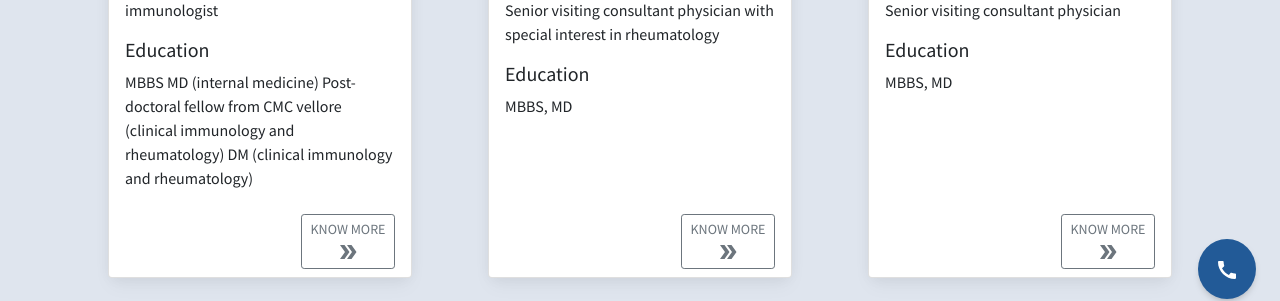
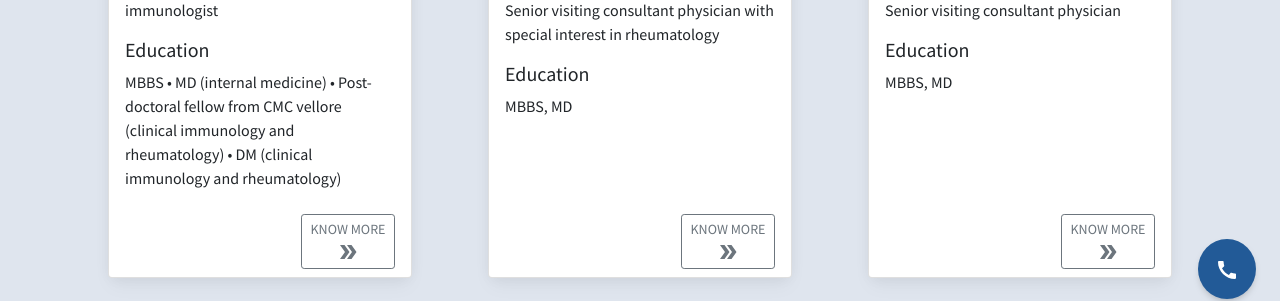
Before and after one commit to sushskvnitn/hospital-project, a React (Create React App) app: page /doctors in a window 1280 px wide. Shown: the part 477-778 px from the top of the page. Built offline with nearby package versions, Linux system fonts and the light colour scheme.

Commit message:
push paps

```diff
--- a/src/components/Testimonials/card.jsx
+++ b/src/components/Testimonials/card.jsx
@@ -24,7 +24,7 @@ const card = (props) => {
        <p className="px-xl-3 fs-5 fst-italic fw-lighter">
           {props.description.slice(0, 210)} <FormatQuoteIcon />
         </p>
-        <figcaption class="blockquote-footer">
+        <figcaption className="blockquote-footer">
   {props.name}
   </figcaption>
           <ul className="list-unstyled d-flex justify-content-center mb-0 star_color"  >
--- a/src/components/about/about.jsx
+++ b/src/components/about/about.jsx
@@ -37,9 +37,9 @@ const about = () => {
 DM (Rheumatology and Clinical Immunology) <br />
 Post Doctoral Fellow (CMC Vellore) <br /> </span>
                       </div>
-                      <div class="d-lg-none testimg"><img title="Rahul Kumar Yadav" src="https://images.unsplash.com/photo-1666214276372-24e331683e78?ixlib=rb-4.0.3&ixid=MnwxMjA3fDF8MHxzZWFyY2h8MXx8aG9zcGl0YWx8ZW58MHx8MHx8&auto=format&fit=crop&w=500&q=60" width="80%" className='img-fluid rounded imgtest'  alt=""/>
+                      <div className="d-lg-none testimg"><img title="Rahul Kumar Yadav" src="https://images.unsplash.com/photo-1666214276372-24e331683e78?ixlib=rb-4.0.3&ixid=MnwxMjA3fDF8MHxzZWFyY2h8MXx8aG9zcGl0YWx8ZW58MHx8MHx8&auto=format&fit=crop&w=500&q=60" width="80%" className='img-fluid rounded imgtest'  alt=""/>
                      </div>
-<div class="d-none d-lg-block"><figure className=""><img title="Rahul Kumar Yadav" src="https://images.unsplash.com/photo-1666214276372-24e331683e78?ixlib=rb-4.0.3&ixid=MnwxMjA3fDF8MHxzZWFyY2h8MXx8aG9zcGl0YWx8ZW58MHx8MHx8&auto=format&fit=crop&w=500&q=60" className='img-fluid' alt=""/></figure>
+<div className="d-none d-lg-block"><figure className=""><img title="Rahul Kumar Yadav" src="https://images.unsplash.com/photo-1666214276372-24e331683e78?ixlib=rb-4.0.3&ixid=MnwxMjA3fDF8MHxzZWFyY2h8MXx8aG9zcGl0YWx8ZW58MHx8MHx8&auto=format&fit=crop&w=500&q=60" className='img-fluid' alt=""/></figure>
                         </div>
 
                     </div>
--- a/src/components/doctors/doctors.jsx
+++ b/src/components/doctors/doctors.jsx
@@ -15,20 +15,19 @@ of experience. Live pain free on your way to recovery.</h5>
           <DoctorCard name="Salil A Ganu "
           subdesc="Consultant rheumatologist and clinical immunologist"
            education="MBBS
-MD (internal medicine)
-Post-doctoral fellow from CMC vellore (clinical immunology and rheumatology)
-DM (clinical immunology and rheumatology)"
+           • MD (internal medicine)
+           • Post-doctoral fellow from CMC vellore (clinical immunology and rheumatology)
+           • DM (clinical immunology and rheumatology)"
            address=""
            website=""
            email=""
-           achievement="2nd rank in cardio"
           experiance="Worked as a senior resident (PG) 3 years as a part of DM training at Amrita Institute of Medical Science, Kochi. •
-Worked as a senior resident (PG) for 2 years and senior registrar (non-PG) for 6 months in prestigious Christina Medical College Vellore.
-• Has a keen interest in clinical research further area of interest – connective tissue diseases, vasculitis and autoinflammatory syndromes."
+            Worked as a senior resident (PG) for 2 years and senior registrar (non-PG) for 6 months in prestigious Christina Medical College Vellore.
+            • Has a keen interest in clinical research further area of interest – connective tissue diseases, vasculitis and autoinflammatory syndromes."
           image="https://img.freepik.com/free-photo/portrait-smiling-male-doctor_171337-1532.jpg?w=996&t=st=1670048389~exp=1670048989~hmac=a9a06ea7e58052cdc5f2c3bf201a793e59dffca753526f4962fec80b22da8a6d"
           interests="Orthopedics"
-          desc="     1. Ganu SA, Mathew AJ, Nadaraj A, Jeyaseelan L, Danda D. Cotrimoxazole prophylaxis prevents major infective episodes in patients with systemic lupus erythematosus on immunosuppressants: A non-concurrent cohort study. Lupus. 2021 May;30(6):893-900. doi: 10.1177/0961203321995238. Epub 2021 Feb 24. PMID: 33626971.
-2. Visalakshy J, Surendran S, Ganu S, Shah K, Mithun CB, Marwaha V, Biswas L, Kartha N, Pillai G. Describing the Clinical and Laboratory Features and HLA-B Pattern of Adult-Onset Idiopathic Autoimmune Uveitis at a Tertiary Hospital in South India: A Cross-Sectional Study. ScientificWorldJournal. 2022 Feb 8;2022:5032881. doi: 10.1155/2022/5032881. PMID: 35197811; PMCID: PMC8860532." />
+          achievement="  Ganu SA, Mathew AJ, Nadaraj A, Jeyaseelan L, Danda D. Cotrimoxazole prophylaxis prevents major infective episodes in patients with systemic lupus erythematosus on immunosuppressants: A non-concurrent cohort study. Lupus. 2021 May;30(6):893-900. doi: 10.1177/0961203321995238. Epub 2021 Feb 24. PMID: 33626971.
+          • Visalakshy J, Surendran S, Ganu S, Shah K, Mithun CB, Marwaha V, Biswas L, Kartha N, Pillai G. Describing the Clinical and Laboratory Features and HLA-B Pattern of Adult-Onset Idiopathic Autoimmune Uveitis at a Tertiary Hospital in South India: A Cross-Sectional Study. ScientificWorldJournal. 2022 Feb 8;2022:5032881. doi: 10.1155/2022/5032881. PMID: 35197811; PMCID: PMC8860532." />
         </div>
         <div className="col-md-4">
           <DoctorCard name="Mohini Ashok Ganu"
@@ -41,8 +40,7 @@ Worked as a senior resident (PG) for 2 years and senior registrar (non-PG) for 6
           experiance="AIIMS, New Delhi"
           image="https://img.freepik.com/free-photo/portrait-smiling-male-doctor_171337-1532.jpg?w=996&t=st=1670048389~exp=1670048989~hmac=a9a06ea7e58052cdc5f2c3bf201a793e59dffca753526f4962fec80b22da8a6d"
           interests="Orthopedics"
-             desc=" Lorem ipsum dolor sit amet consectetur adipisicing elit. Consectetur aperiam iusto, vero vel molestias voluptatum veritatis quae, non consequuntur illo assumenda rem repellendus ad soluta, id fugiat rerum iure molestiae esse excepturi."
-          />
+           />
         </div>
         <div className="col-md-4">
           <DoctorCard name="Ashok Shankar Ganu "
@@ -55,7 +53,6 @@ Worked as a senior resident (PG) for 2 years and senior registrar (non-PG) for 6
           experiance="AIIMS, New Delhi"
           image="https://img.freepik.com/free-photo/portrait-smiling-male-doctor_171337-1532.jpg?w=996&t=st=1670048389~exp=1670048989~hmac=a9a06ea7e58052cdc5f2c3bf201a793e59dffca753526f4962fec80b22da8a6d"
           interests="Orthopedics"
-             desc=" Lorem ipsum dolor sit amet consectetur adipisicing elit. Consectetur aperiam iusto, vero vel molestias voluptatum veritatis quae, non consequuntur illo assumenda rem repellendus ad soluta, id fugiat rerum iure molestiae esse excepturi."
           />
         </div>
          <div className="col-md-4">
@@ -69,7 +66,6 @@ Worked as a senior resident (PG) for 2 years and senior registrar (non-PG) for 6
           experiance="AIIMS, New Delhi"
           image="https://img.freepik.com/free-photo/portrait-smiling-male-doctor_171337-1532.jpg?w=996&t=st=1670048389~exp=1670048989~hmac=a9a06ea7e58052cdc5f2c3bf201a793e59dffca753526f4962fec80b22da8a6d"
           interests="Orthopedics"
-             desc=" Lorem ipsum dolor sit amet consectetur adipisicing elit. Consectetur aperiam iusto, vero vel molestias voluptatum veritatis quae, non consequuntur illo assumenda rem repellendus ad soluta, id fugiat rerum iure molestiae esse excepturi."
           />
         </div>
       </div>
--- a/src/components/gallery/Gallary_card.jsx
+++ b/src/components/gallery/Gallary_card.jsx
@@ -4,7 +4,7 @@ const Gallary_card = (props) => {
   return (
     <>
 
-      <figure class="image-block figure-css m-3">
+      <figure className="image-block figure-css m-3">
 	<h3 className="px-2 text-uppercase">{props.title}</h3>
 	<img src={props.imagesrc} alt="" />
 	<figcaption>
--- a/src/components/services/serviceCard.jsx
+++ b/src/components/services/serviceCard.jsx
@@ -23,7 +23,7 @@ const ServiceCards = (props) => {
           {/* readmore button here and
         add a link to the service page */}
         <div className="d-flex justify-content-end">
-         {props.description.length > 395 ? <div  onClick={openreadmore} class="text-end nav-link text-dark">Readmore</div> : ""}
+         {props.description.length > 395 ? <u  onClick={openreadmore} className="text-end nav-link text-dark" style={{ cursor: "pointer" }}  >Readmore</u> : ""}
         </div>
         </div>
       </div>
```
Also changed, not shown: src/components/doctors/doctorpage.jsx (+16 -5 lines), 1 other file (tests, documents, lock files or other folders).
